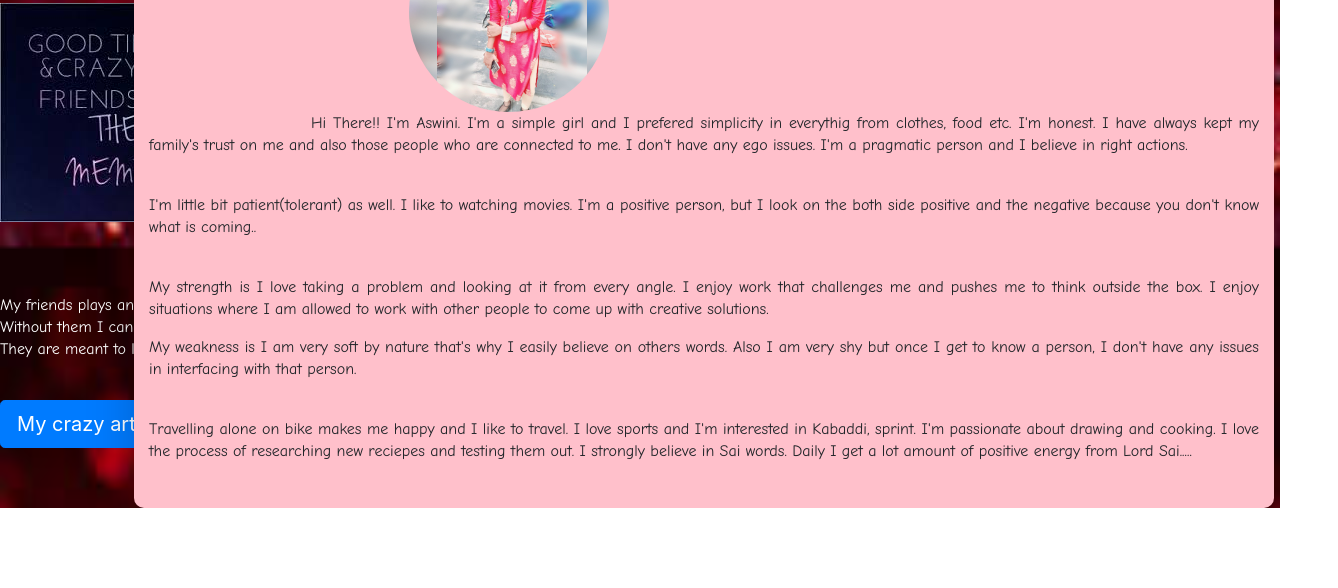
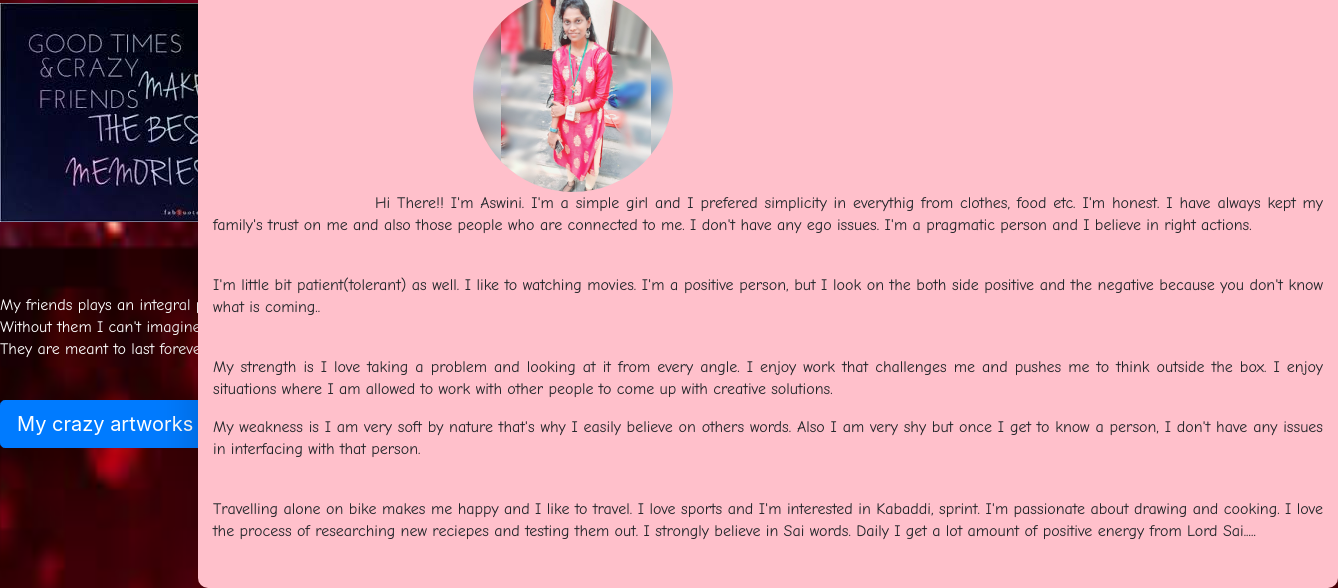
Before and after one commit to AswiniMoorthy/Aswini-personal-website, a plain HTML site: page index.html in a window 1280 px wide. Shown: the part 553-1141 px from the top of the page, 1338 px wide, since content can reach past the window. Before the commit the page ends 1061 px from the top, so only its background shows below. Drawn offline with nearby package versions, Linux system fonts and the light colour scheme.

Commit message:
initial upload

```diff
--- a/stylesheet.css
+++ b/stylesheet.css
@@ -45,8 +45,8 @@ line-height:22px;
 .container
 {
 position:absolute;
-top:90%;
-left:55%;
+top:100%;
+left:60%;
 transform:translate(-50%,-50%);
 width:900px;
 padding:30px;
```
